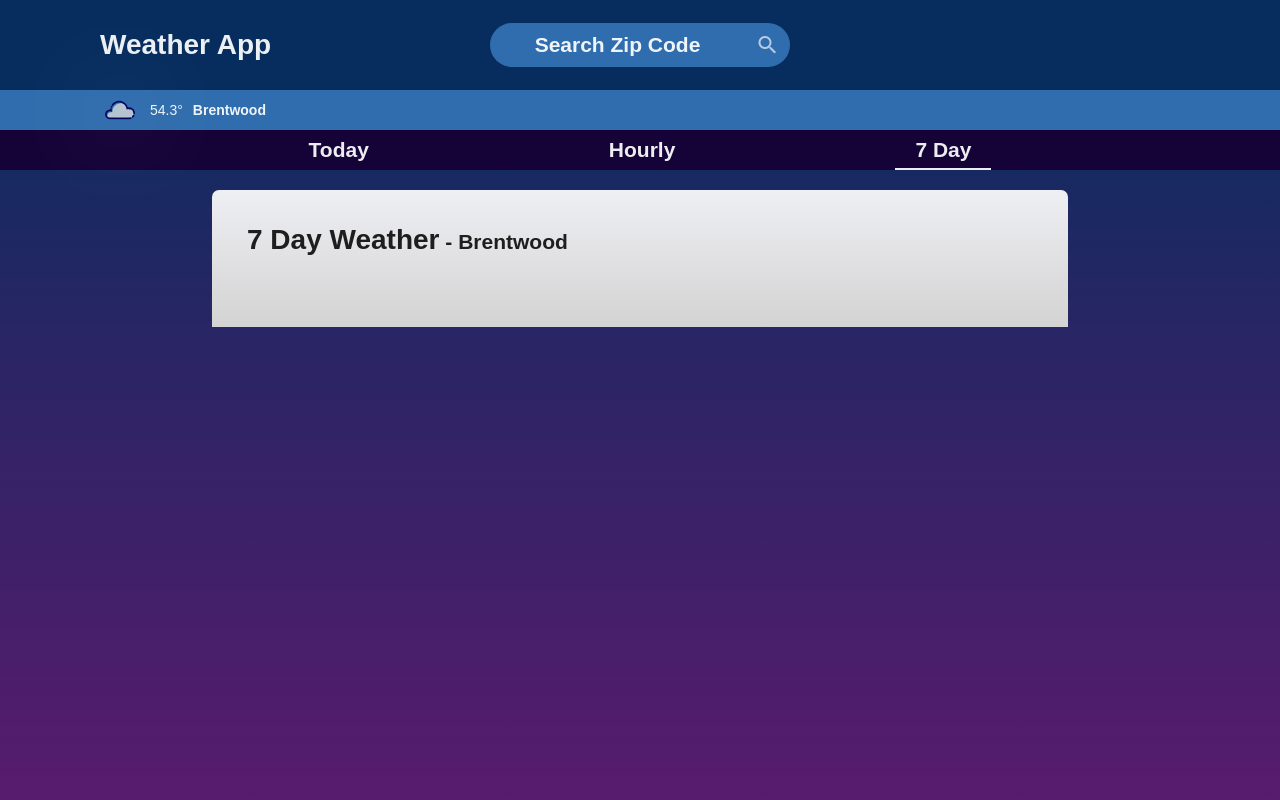
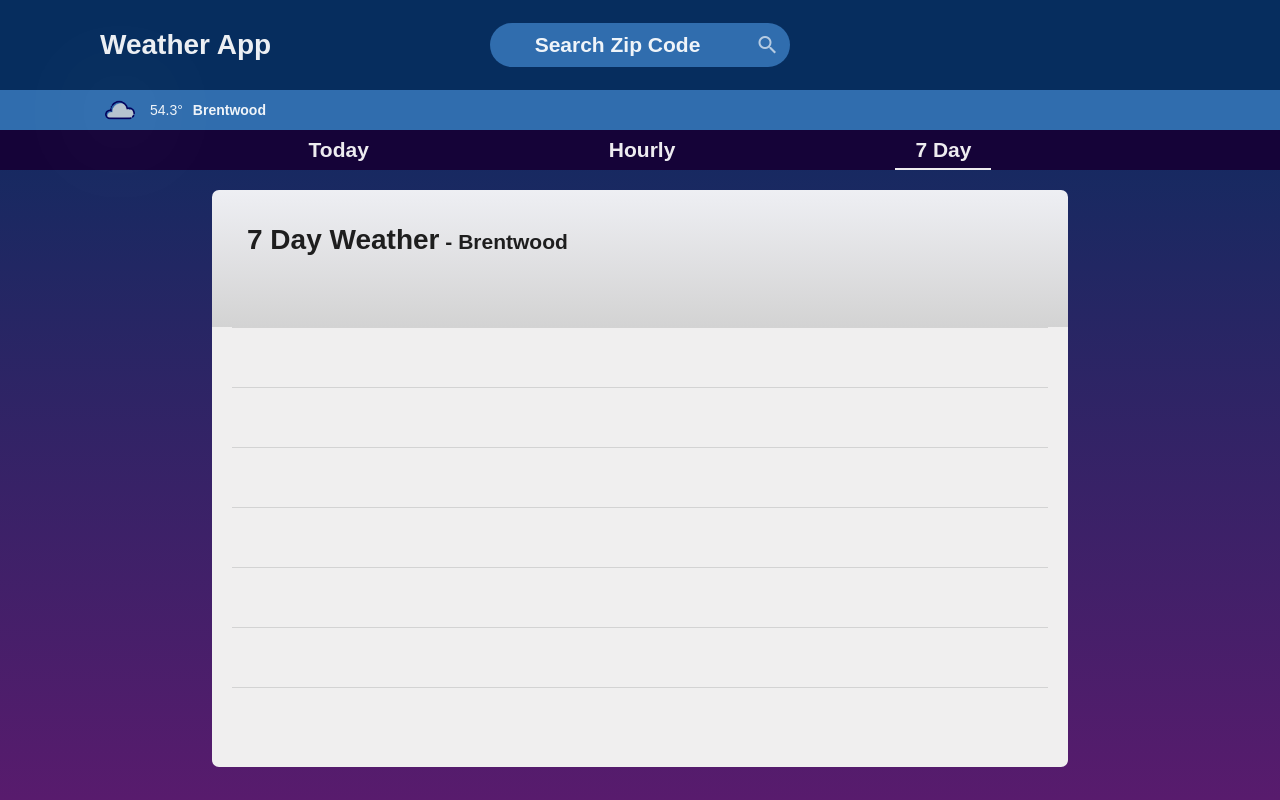
Before and after one commit to TheTeck/Weather, a React (Create React App) app: page / in a window 1280 px wide. Both pictures are taken after a click on the button "7 Day". Built offline with nearby package versions, Linux system fonts and the light colour scheme.

Commit message:
Add basis for each individual day display

```diff
--- /dev/null
+++ b/src/components/DaySummary/DaySummary.jsx
@@ -0,0 +1,11 @@
+import React from 'react';
+
+import './DaySummary.scss';
+
+export default function DaySummary ({ day, timeOffset, isDay, index }) {
+    return (
+        <div className="daysummary-container">
+
+        </div>
+    )
+}
--- /dev/null
+++ b/src/components/DaySummary/DaySummary.scss
@@ -0,0 +1,20 @@
+@import "../../sass/colors";
+@import "../../sass/fonts";
+@import "../../sass/dimensions";
+
+.daysummary-container {
+  width: 100%;
+  height: $one-hour-height;
+  background-color: $color-muted-white;
+  border-top: 1px solid $color-shaded-white;
+  padding: 0 $padding-small;
+  display: flex;
+  justify-content: space-between;
+  align-items: center;
+  font-family: $font-primary;
+  cursor: pointer;
+
+  &:hover {
+    opacity: 0.6;
+  }
+}
--- a/src/components/WeekWeather/WeekWeather.jsx
+++ b/src/components/WeekWeather/WeekWeather.jsx
@@ -1,13 +1,21 @@
 import React from 'react';
 
 import './WeekWeather.scss';
+import DaySummary from '../DaySummary/DaySummary';
 
-export default function WeekWeather ({ name }) {
+export default function WeekWeather ({ name, days, isDay, timeOffset }) {
     return (
         <div id="weekweather-container">
             <div id="weekweather-header">
                 <p><span>7 Day Weather</span> - {name}</p>
             </div>
+            <div id="weekweather-days">
+                {
+                    days.slice(0, 7).map((day, index) => {
+                        return <DaySummary day={day} timeOffset={timeOffset} isDay={isDay} index={index} />
+                    })
+                }
+            </div>
         </div>
     )
 }
--- a/src/components/WeekWeather/WeekWeather.scss
+++ b/src/components/WeekWeather/WeekWeather.scss
@@ -29,3 +29,10 @@
     }
   }
 }
+
+#weekweather-days {
+  padding: 0 $padding-small $padding-small $padding-small;
+  background-color: $color-muted-white;
+  border-bottom-left-radius: $radius;
+  border-bottom-right-radius: $radius;
+}
--- a/src/pages/App/App.jsx
+++ b/src/pages/App/App.jsx
@@ -108,7 +108,12 @@ function App() {
               timezoneOffset={allData.timezone_offset}
               hours={allData.hourly}
             />
-          : <WeekWeather name={currentData.name} />
+          : <WeekWeather
+            name={currentData.name}
+            days={allData.daily}
+            timeOffset={allData.timezone_offset}
+            isDay={day}
+          />
         }
       </div>
     </div>
```
